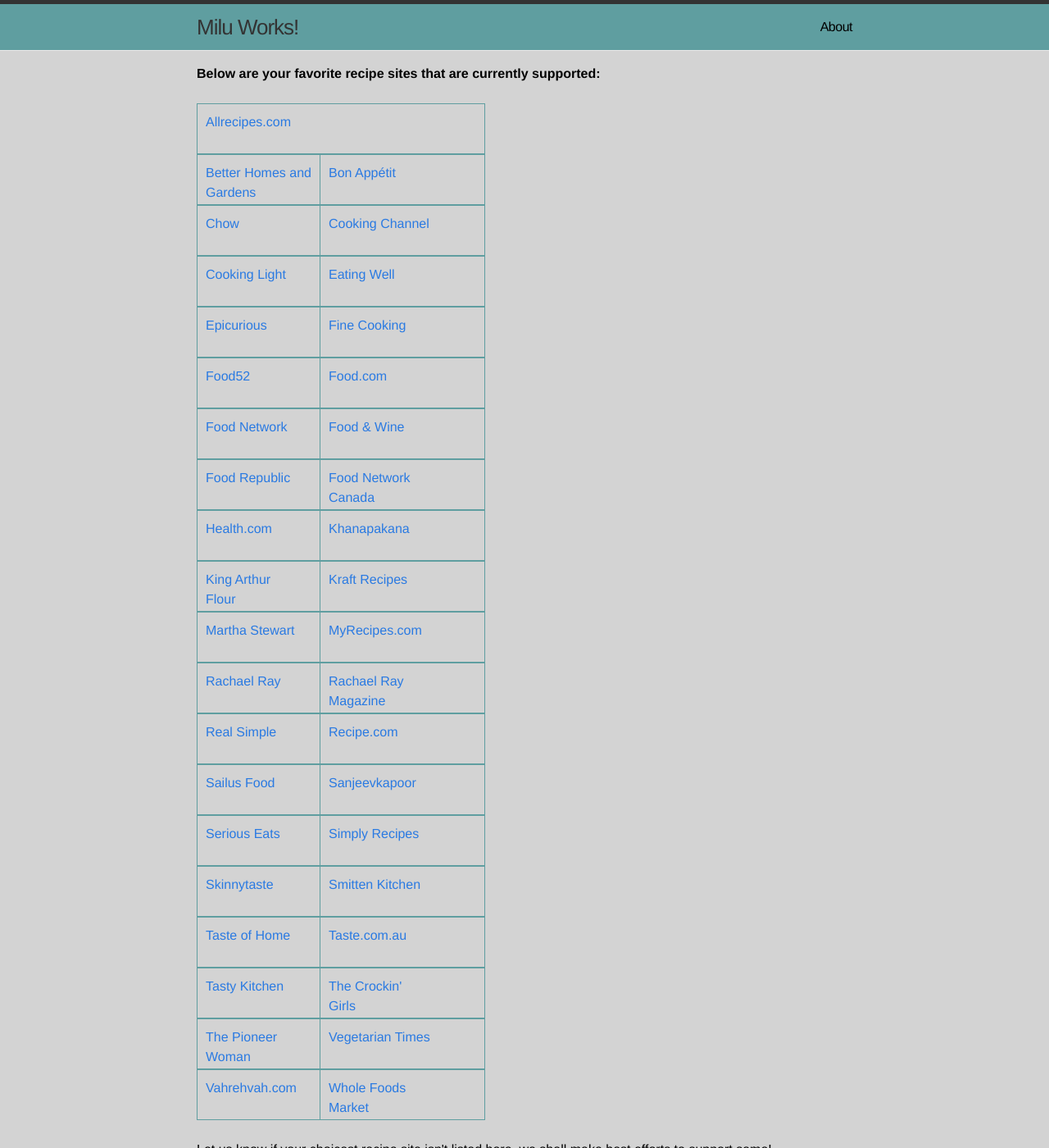
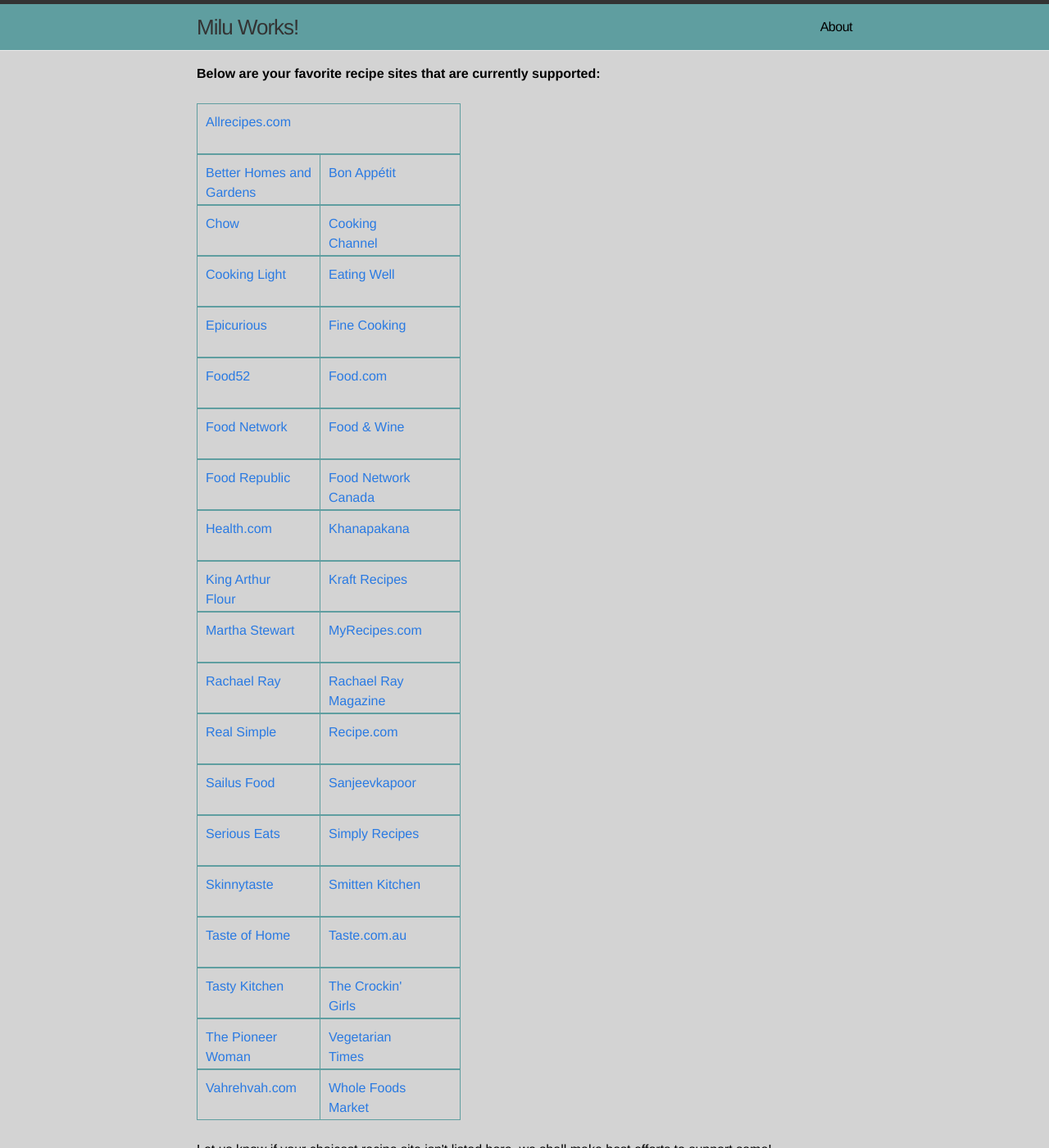
Before and after one commit to miluonline/miluworkslive, a Jekyll site: the page built from supported-recipe-sites.html, in a window 1280 px wide and 1400 px high. Shown: the whole window at 82% size. Built offline with Jekyll 4.4.1, drawn with Linux system fonts in a browser that asks for light colours.

Commit message:
sites html

```diff
--- a/css/main.css
+++ b/css/main.css
@@ -462,12 +462,12 @@
   border: 1px solid cadetblue;
   padding: 10px;
   padding-right: 40px;
-  width: 150px;
+  width: 120px;
   float: right;
   word-wrap: break-word;
   height: 40px;
 }
 
 .recipe-rows{
-  width: 352px;
+  width: 322px;
 }
```
Also changed, not shown: 2 other files.
